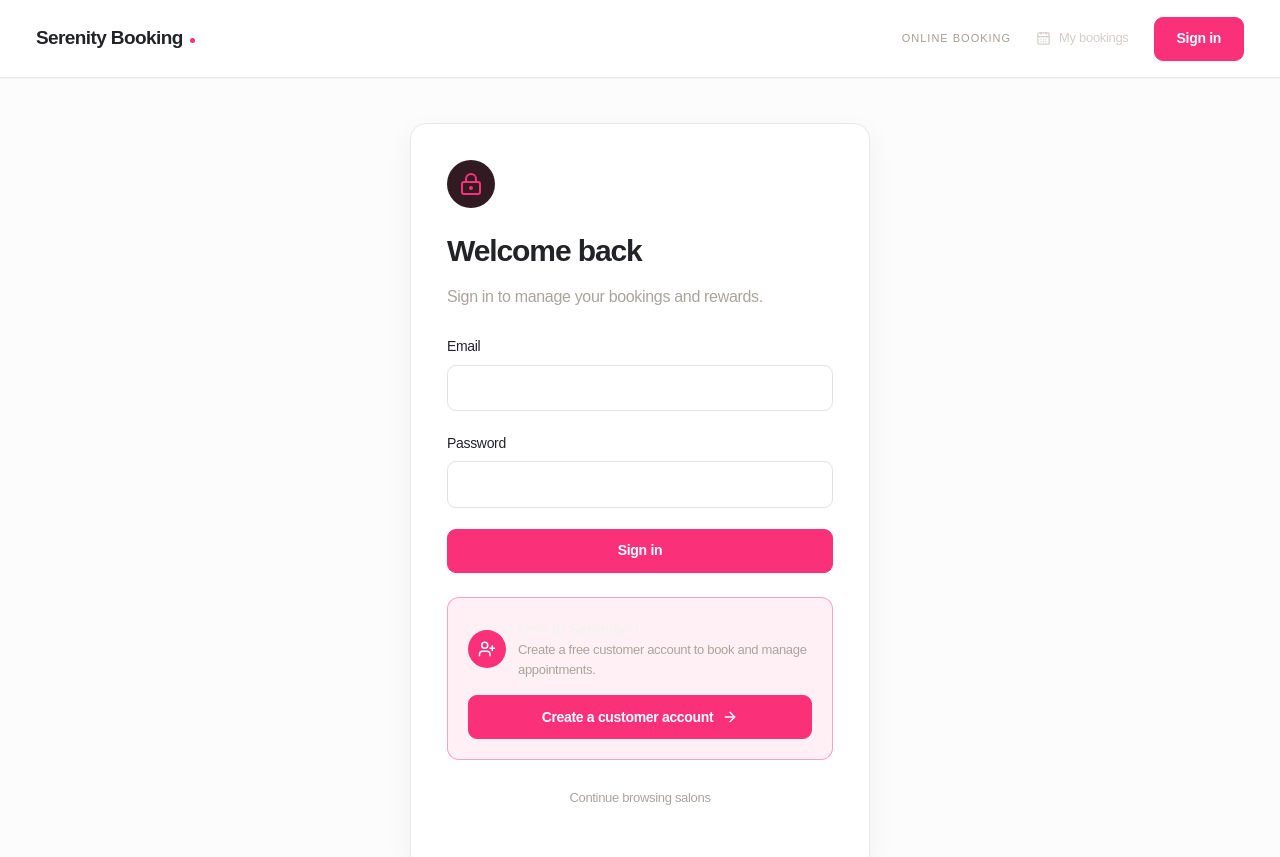
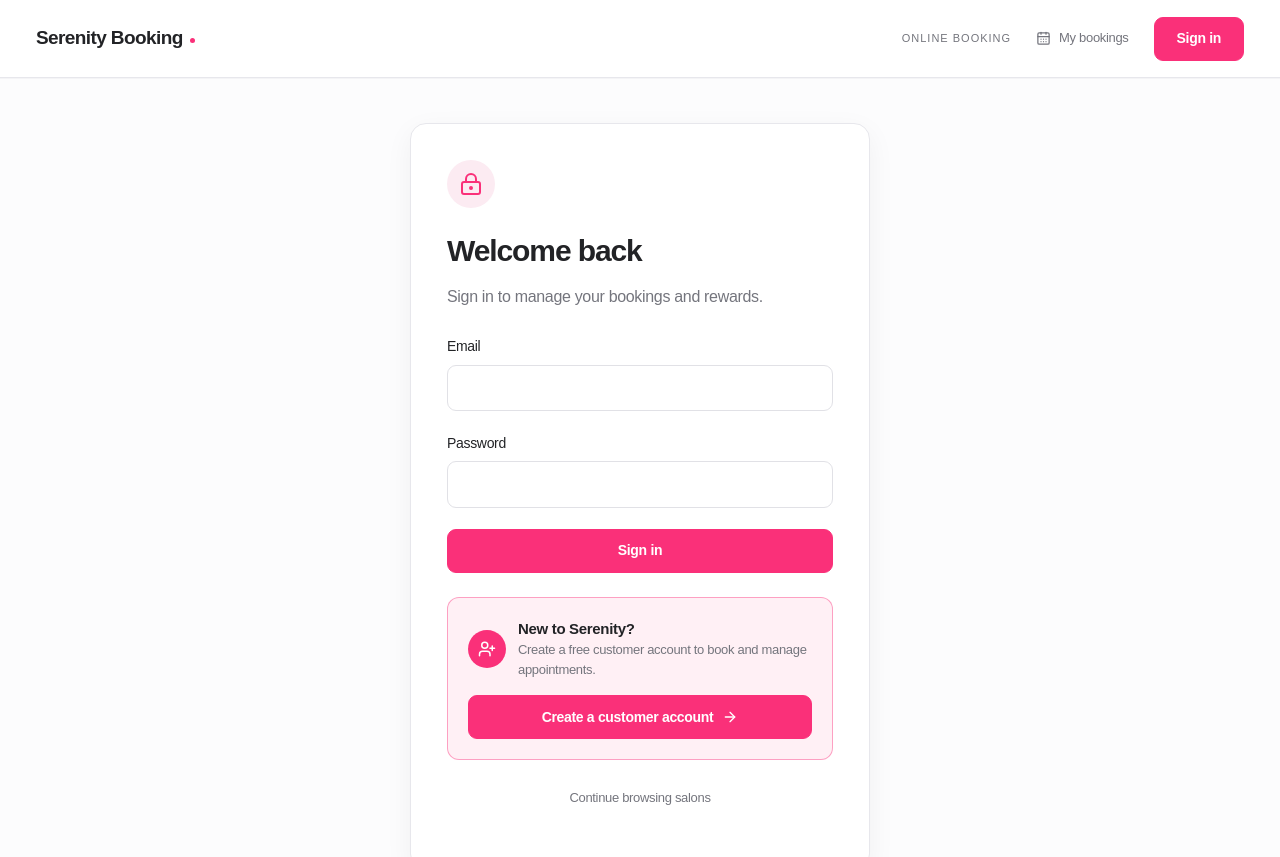
Before and after one commit to kothaunaing/saas-customer, a Next.js app: page /login in a window 1280 px wide. Shown: the top 857 px of the page. Built offline with nearby package versions, Linux system fonts and the light colour scheme; no server answers.

Commit message:
fix: improve customer light theme contrast

```diff
--- a/customer/styles/customer.css
+++ b/customer/styles/customer.css
@@ -1550,3 +1550,101 @@
   background: var(--accent);
   border-color: #f5ccdc;
 }
+
+/* Light-theme text contrast */
+.customer-app :is(
+  .customer-mode,
+  .customer-my-bookings,
+  .customer-intro p,
+  .customer-lead,
+  .customer-section-heading > span,
+  .customer-meta,
+  .customer-rating small,
+  .discovery-note,
+  .customer-footer,
+  .customer-panel > p,
+  .salon-hours span,
+  .treatment-body > p,
+  .customer-person p,
+  .customer-team-card > p,
+  .customer-review-summary small,
+  .review-card p,
+  .booking-heading p,
+  .booking-choice p,
+  .customer-signup-cta p,
+  .customer-field small,
+  .booking-notice,
+  .booking-summary li,
+  .booking-total,
+  .booking-success > p,
+  .customer-empty,
+  .account-heading p,
+  .account-reward-grid p,
+  .customer-profile-note,
+  .customer-back-link,
+  .booking-card-line svg,
+  .customer-credit
+) {
+  color: var(--muted-foreground);
+}
+.customer-app :is(
+  .booking-steps button,
+  .customer-tabs [data-slot="tabs-trigger"],
+  .treatment-filters [data-slot="tabs-trigger"],
+  .account-tabs [data-slot="tabs-trigger"]
+) {
+  color: #686872;
+}
+.customer-app :is(
+  .booking-steps button.active,
+  .customer-tabs [data-slot="tabs-trigger"][data-active],
+  .treatment-filters [data-slot="tabs-trigger"][data-active],
+  .account-tabs [data-slot="tabs-trigger"][data-active],
+  .customer-signup-cta strong,
+  .booking-summary li:first-child,
+  .booking-total strong,
+  .customer-empty h3,
+  .customer-points
+) {
+  color: var(--foreground);
+}
+.customer-app .booking-steps button:disabled {
+  color: #8a8a93;
+  opacity: 1;
+}
+.customer-app .booking-steps button.active {
+  color: var(--foreground);
+}
+.customer-app .step-separator {
+  color: #9a9aa3;
+}
+.customer-app .active .step-number {
+  color: var(--primary);
+  background: #fff;
+  border-color: var(--primary);
+}
+.customer-app .done .step-number {
+  color: #fff;
+  background: var(--primary);
+}
+.customer-app .booking-calendar button:not([data-selected-single="true"]) {
+  color: var(--foreground);
+}
+.customer-app .customer-login-icon {
+  background: var(--accent);
+}
+.customer-app .booking-notice {
+  background: #f8f8fa;
+  border-color: var(--border);
+}
+.customer-app .booking-nav {
+  border-color: var(--border);
+}
+.customer-app .booking-complete-banner {
+  background: #eaf7ef;
+  border-color: #bfe8d0;
+  color: #287858;
+}
+.customer-app .booking-complete-banner strong {
+  color: #205f46;
+}
```
